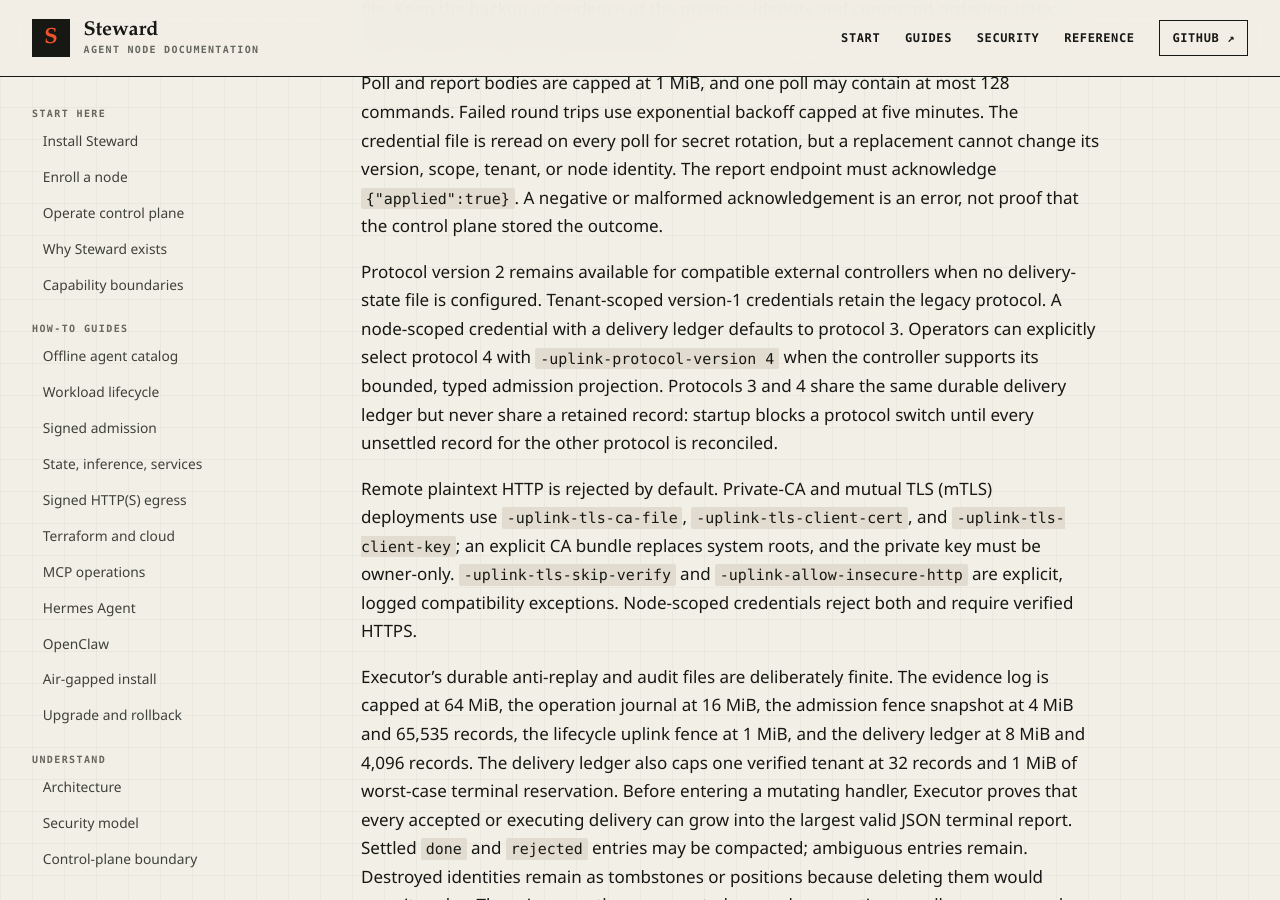
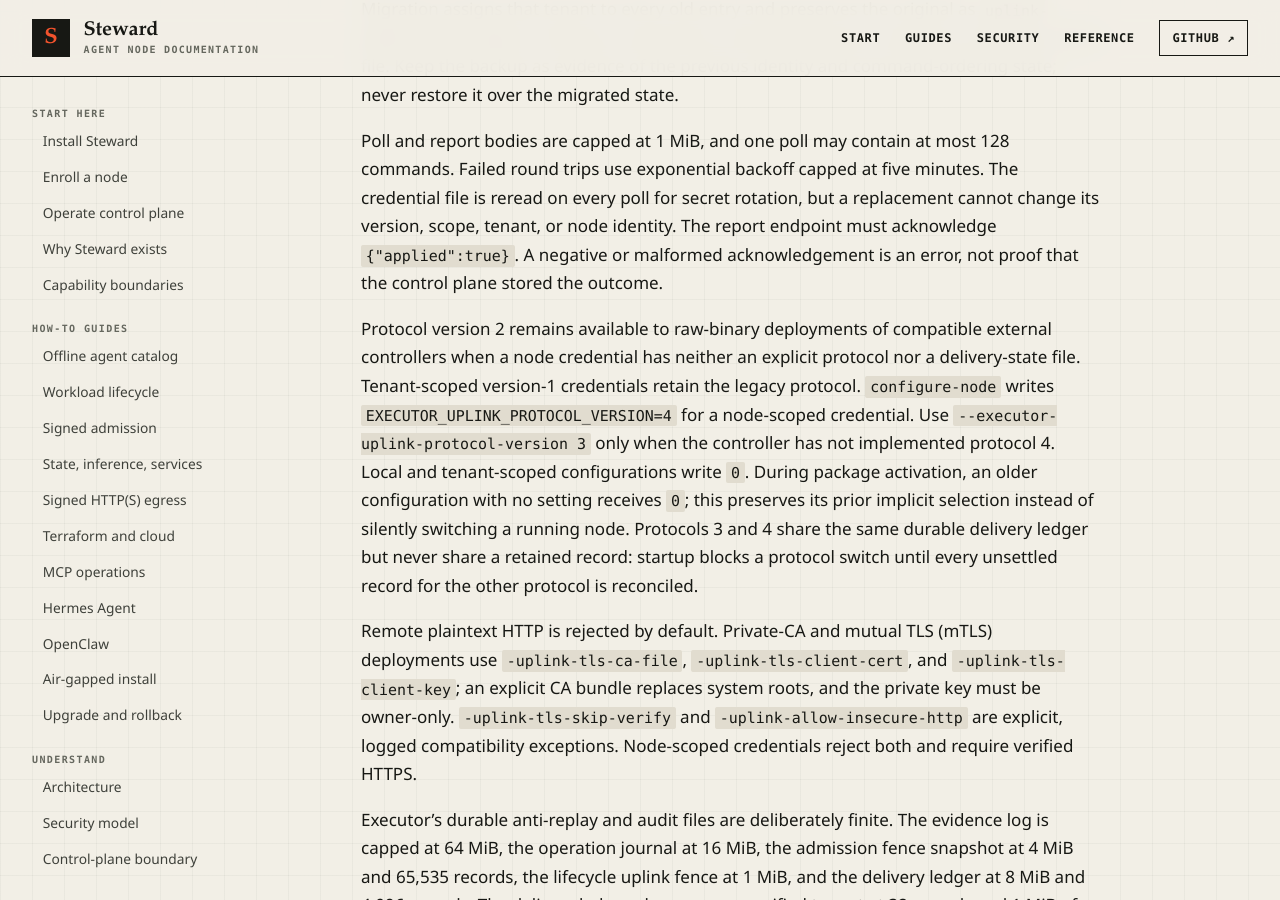
Before and after one commit to hardrails/steward, a Jekyll site: the page built from docs/executor.md, in a window 1280 px wide and 900 px high, scrolled down 11765 px. Built offline with Jekyll 4.4.1, drawn with Linux system fonts in a browser that asks for light colours; some of the changed text lies outside the part shown.

Commit message:
feat: package executor protocol v4 by default

````diff
--- a/docs/executor.md
+++ b/docs/executor.md
@@ -338,21 +338,25 @@
 
 With a tenant-scoped compatibility credential, Executor posts `{}` to
 `/executor-uplink/poll` and reports terminal outcomes to
-`/executor-uplink/report`. With node scope and a durable delivery-state file, the
-poll body advertises protocol version 3 and its capabilities:
+`/executor-uplink/report`. Packaged node enrollment writes protocol version 4
+explicitly and configures a durable delivery-state file. Its poll body advertises
+the bounded admission projection capability:
 
 ```json
 {
-  "protocol_version": 3,
+  "protocol_version": 4,
   "node_id": "executor-1",
   "credential_scope": "node",
-  "capabilities": ["signed-commands-v2", "delivery-leases-v3", "multi-tenant", "read", "state-purge"]
+  "capabilities": ["signed-commands-v2", "delivery-leases-v3", "admission-projection-v1", "multi-tenant", "read", "state-purge"]
 }
 ```
 
-The version-3 response carries fenced delivery records around exact DSSE command
-bytes. Executor persists a delivery as accepted before applying it and reports a
-terminal result after the local command fence and handler settle. A crash after
+Protocols 3 and 4 carry fenced delivery records around exact DSSE command bytes.
+Executor persists a delivery as accepted before applying it and reports a terminal
+result after the local command fence and handler settle. Protocol 4 additionally
+returns the admission decision's exact runtime, claim generation, signed policy
+digest, routes, task authorities, and activation coordinates. The signed command
+retains the corresponding intent bytes. A crash after
 acceptance but before a provable terminal result becomes `outcome_unknown`; it is
 never silently retried as a fresh effect. The controller may reclaim an expired
 lease with a higher delivery generation, but cannot change the signed bytes.
@@ -458,14 +462,17 @@
 must acknowledge `{"applied":true}`. A negative or malformed acknowledgement is
 an error, not proof that the control plane stored the outcome.
 
-Protocol version 2 remains available for compatible external controllers when no
-delivery-state file is configured. Tenant-scoped version-1 credentials retain the
-legacy protocol. A node-scoped credential with a delivery ledger defaults to
-protocol 3. Operators can explicitly select protocol 4 with
-`-uplink-protocol-version 4` when the controller supports its bounded, typed
-admission projection. Protocols 3 and 4 share the same durable delivery ledger but
-never share a retained record: startup blocks a protocol switch until every
-unsettled record for the other protocol is reconciled.
+Protocol version 2 remains available to raw-binary deployments of compatible
+external controllers when a node credential has neither an explicit protocol nor a
+delivery-state file. Tenant-scoped version-1 credentials retain the legacy protocol.
+`configure-node` writes `EXECUTOR_UPLINK_PROTOCOL_VERSION=4` for a node-scoped
+credential. Use `--executor-uplink-protocol-version 3` only when the controller has
+not implemented protocol 4. Local and tenant-scoped configurations write `0`.
+During package activation, an older configuration with no setting receives `0`;
+this preserves its prior implicit selection instead of silently switching a running
+node. Protocols 3 and 4 share the same durable delivery ledger but never share a
+retained record: startup blocks a protocol switch until every unsettled record for
+the other protocol is reconciled.
 
 Remote plaintext HTTP is rejected by default. Private-CA and mutual TLS (mTLS)
 deployments use
````
Also changed, not shown: docs/getting-started/enroll.md (+3 -0 lines), docs/guides/upgrades.md (+7 -0 lines), docs/node-appliance.md (+6 -0 lines), .github/workflows/ci.yml, 6 other files.
